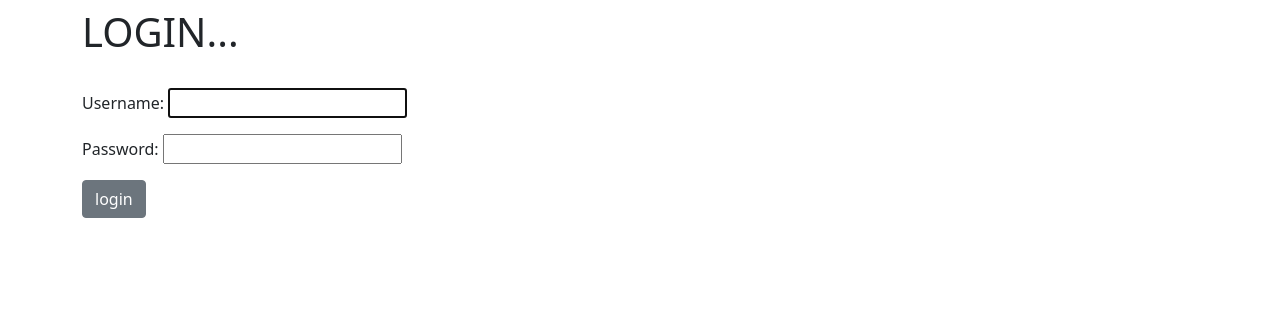
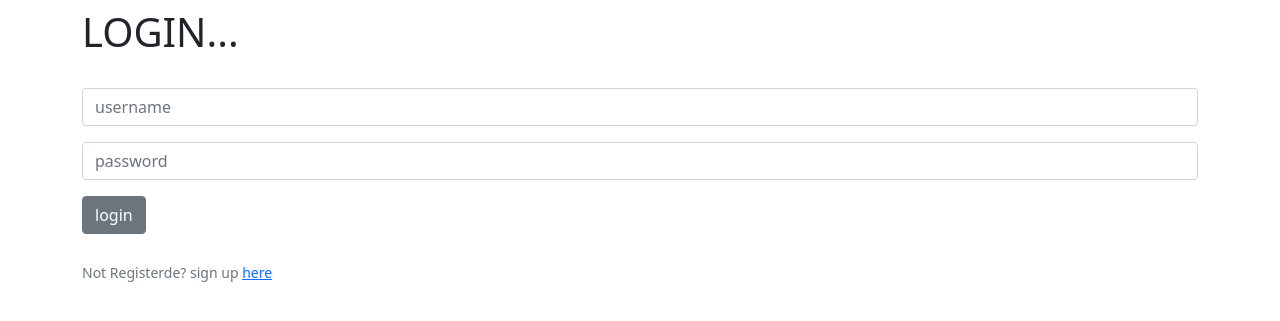
Before and after one commit to bny1485/django-blog, a Django app: page /members/login/ in a window 1280 px wide. Shown: the part 56-377 px from the top of the page. Run offline with Django 3.2, Linux system fonts and the light colour scheme.

Commit message:
Style The Login Page With Bootstrap

```diff
--- a/ablog/members/templates/registration/login.html
+++ b/ablog/members/templates/registration/login.html
@@ -9,8 +9,16 @@
 <div class="form-group">
     <form method="POST">
         {% csrf_token %}
-        {{ form.as_p }}
+        <div class="mb-3">
+            <input type="text" class="form-control" name="username" placeholder="username">
+        </div>
+        <div class="mb-3">
+            <input type="password" class="form-control" name="password" placeholder="password">
+        </div>
         <button class="btn btn-secondary">login</button>
+        <br>
+        <br><div id="emailHelp" class="form-text">Not Registerde? sign up <a href="{% url 'register' %}">here</a></div>
+  </div>
     </form>
 </div>
 {% endblock content %}
```
Also changed, not shown: ablog/members/urls.py (+6 -3 lines), ablog/db.sqlite3.
